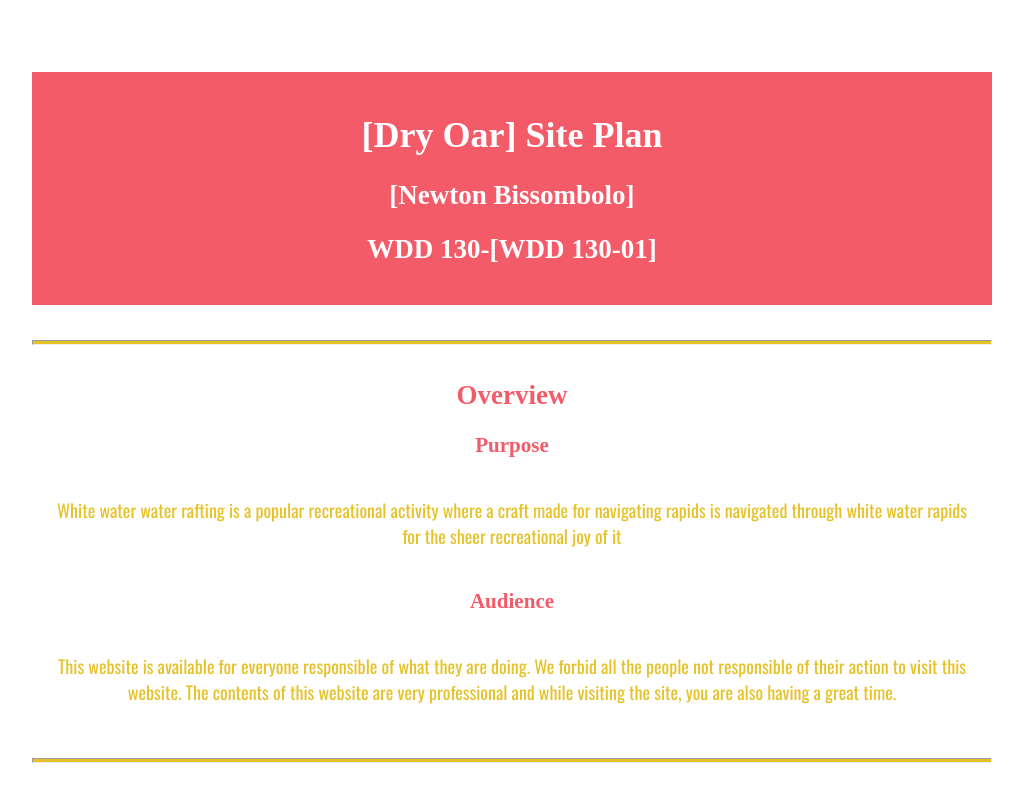
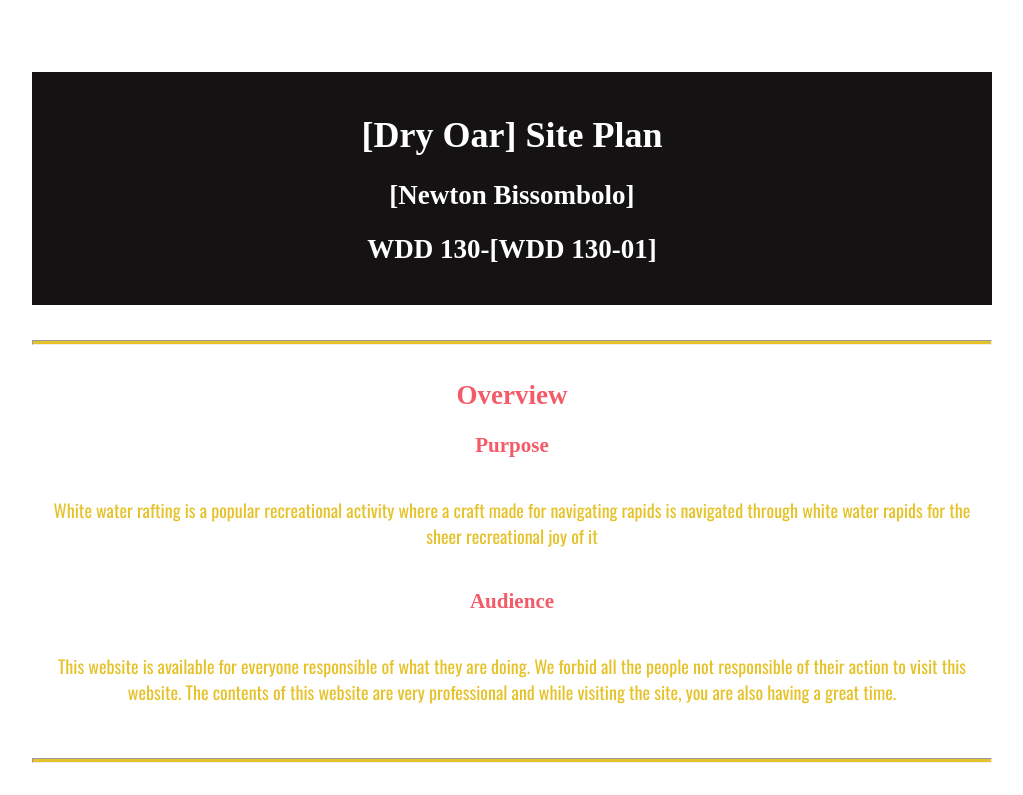
Before and after one commit to newsyd/mysite-1, a plain HTML site: page About me/wwr/site-plan-rafting.html in a window 1280 px wide. Shown: the top 795 px of the page, without its empty margins (128-1151 px from the left). Drawn offline with nearby package versions, Linux system fonts and the light colour scheme.

Commit message:
Final version of the project

```diff
--- a/About me/wwr/site-plan-rafting.html
+++ b/About me/wwr/site-plan-rafting.html
@@ -20,7 +20,7 @@
     <hr />
     <h2>Overview</h2>
     <h3>Purpose</h3>
-    <p>White water water rafting is a popular recreational activity where a craft made for navigating rapids is navigated through white water rapids for the sheer recreational joy of it</p>
+    <p>White water rafting is a popular recreational activity where a craft made for navigating rapids is navigated through white water rapids for the sheer recreational joy of it</p>
     <!-- change this -->
 
     <h3>Audience</h3>
--- a/About me/wwr/styles/site-plan-rafting.css
+++ b/About me/wwr/styles/site-plan-rafting.css
@@ -20,7 +20,7 @@ Fonts are separated by a & */
   --headline-color-on-color: white; /* headlines on a colored background */
   --paragraph-color-on-white: #e6c229; /* paragraph text on a white background */
   --paragraph-color-on-color: rgb(237, 228, 228); /* paragraph text on a colored background */
-  --paragraph-background-color: #f45b69  ;
+  --paragraph-background-color: #141212  ;
   --nav-link-color: #396E94;
   --nav-background-color: #fde34f;
   --nav-hover-link-color: white;
```
